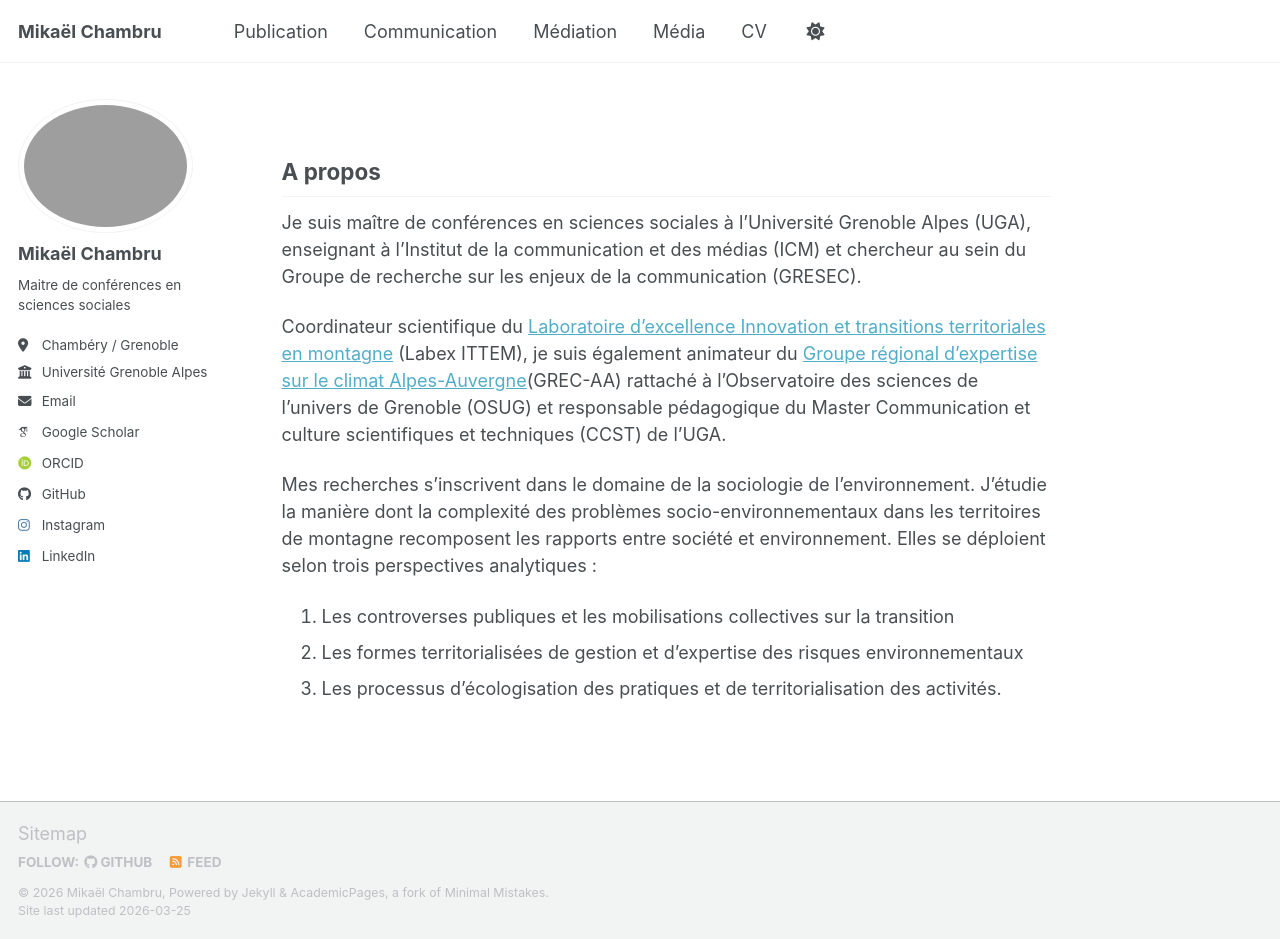
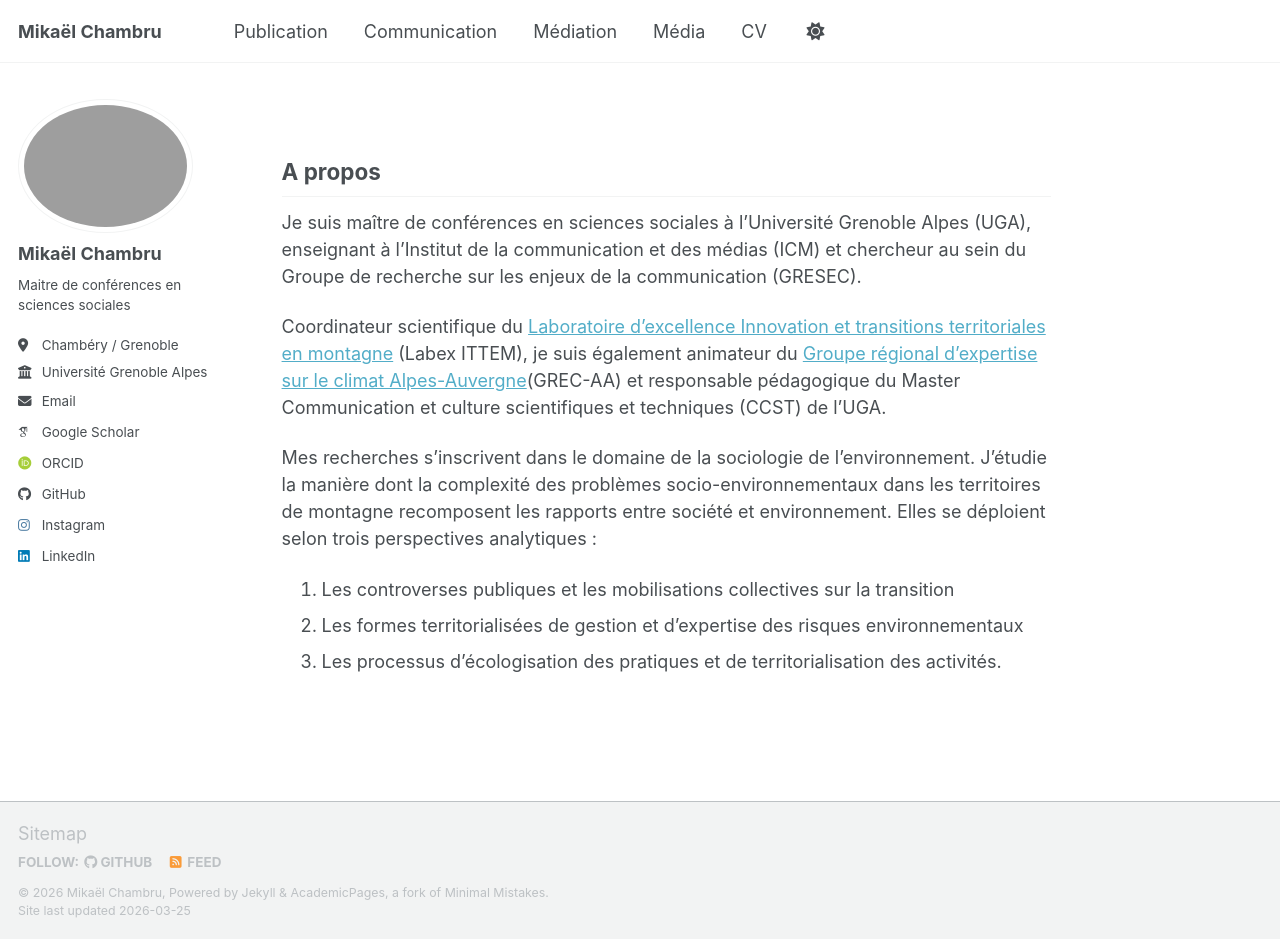
Before and after one commit to mikaelchambru/mikaelchambru.github.io, a Jekyll site: the page built from _pages/about.md, in a window 1280 px wide and 939 px high. Built offline with Jekyll 4.4.1, drawn with Linux system fonts in a browser that asks for light colours; some web fonts are replaced; a script bundle is joined from its source files by our own code; library files that are not in the unit come from our copies.

Commit message:
Update about.md

```diff
--- a/_pages/about.md
+++ b/_pages/about.md
@@ -10,7 +10,7 @@ redirect_from:
 
 Je suis maître de conférences en sciences sociales à l'Université Grenoble Alpes (UGA), enseignant à l'Institut de la communication et des médias (ICM) et chercheur au sein du Groupe de recherche sur les enjeux de la communication (GRESEC).
 
-Coordinateur scientifique du [Laboratoire d’excellence Innovation et transitions territoriales en montagne](https://labexittem.fr) (Labex ITTEM), je suis également animateur du [Groupe régional d’expertise sur le climat Alpes-Auvergne](https://grec-alpes-auvergne.osug.fr)(GREC-AA) rattaché à l'Observatoire des sciences de l’univers de Grenoble (OSUG) et responsable pédagogique du Master Communication et culture scientifiques et techniques (CCST) de l'UGA.
+Coordinateur scientifique du [Laboratoire d’excellence Innovation et transitions territoriales en montagne](https://labexittem.fr) (Labex ITTEM), je suis également animateur du [Groupe régional d’expertise sur le climat Alpes-Auvergne](https://grec-alpes-auvergne.osug.fr)(GREC-AA) et responsable pédagogique du Master Communication et culture scientifiques et techniques (CCST) de l'UGA.
 
 Mes recherches s’inscrivent dans le domaine de la sociologie de l’environnement. J’étudie la manière dont la complexité des problèmes socio-environnementaux dans les territoires de montagne recomposent les rapports entre société et environnement. Elles se déploient selon trois perspectives analytiques :
 1. Les controverses publiques et les mobilisations collectives sur la transition
```
